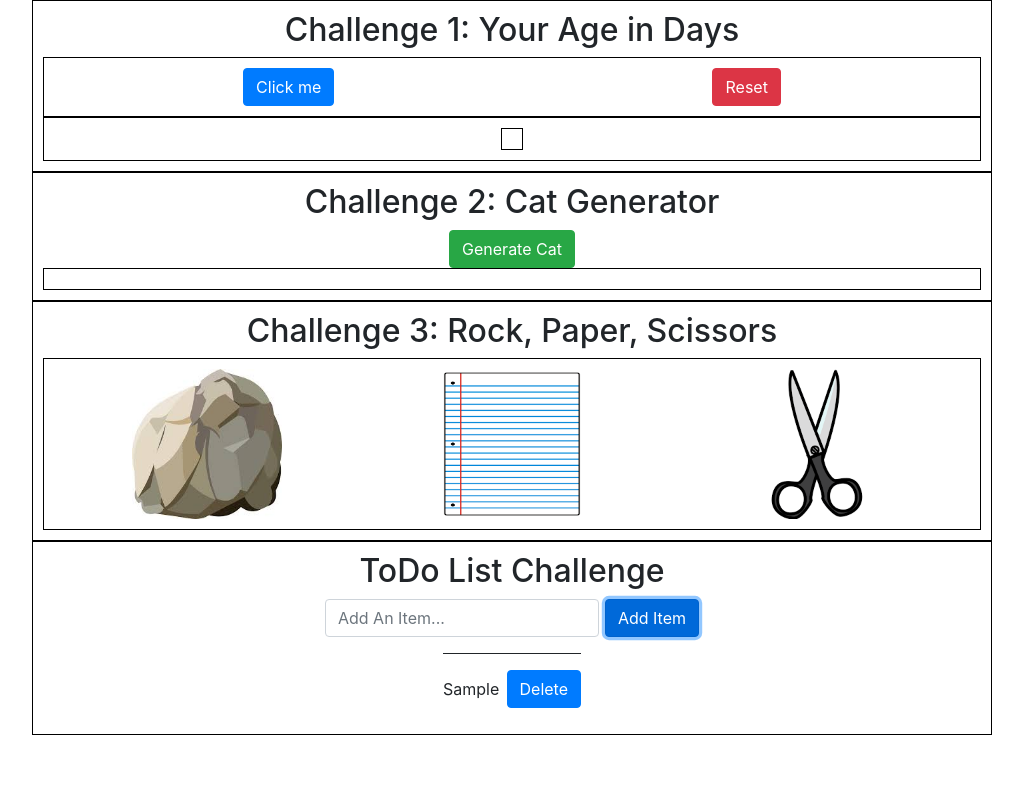
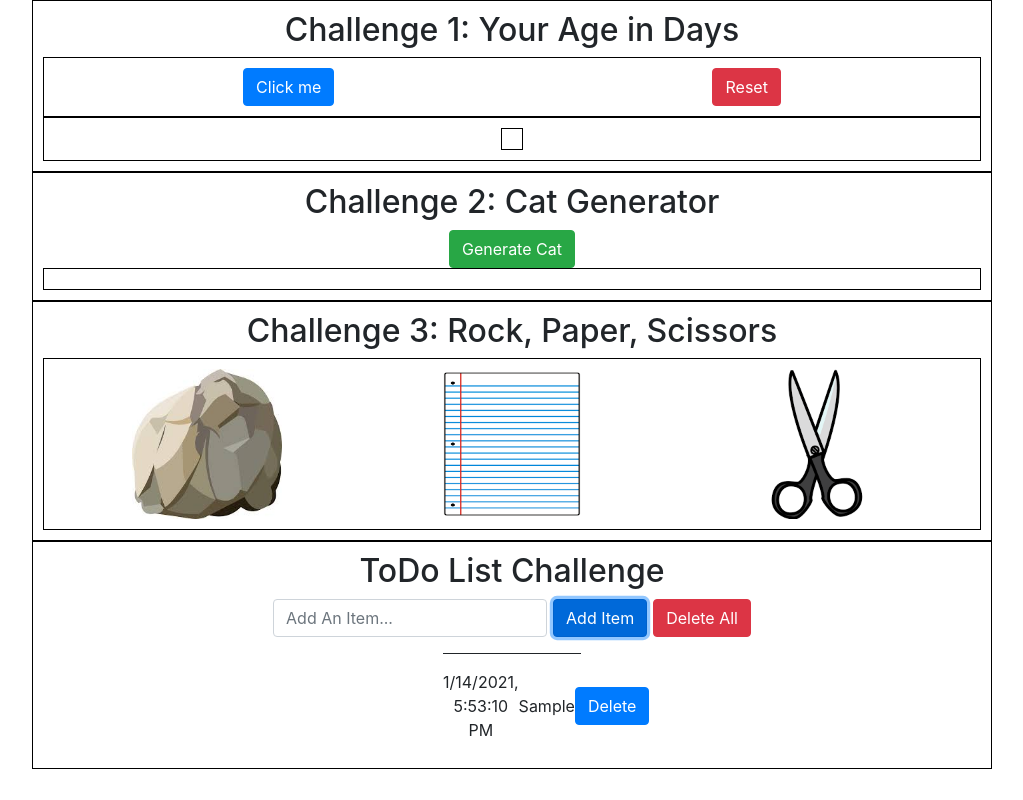
Before and after one commit to sid3github/js_cleverprogrammer, a plain HTML site: page index.html in a window 1280 px wide. Both pictures are taken after typing "Sample" into the empty fields and a click on the button "Add Item". Shown: the whole page, without its empty margins (128-1151 px from the left). Drawn offline with nearby package versions, Linux system fonts and the light colour scheme.

Commit message:
todo list app

```diff
--- a/css/style.css
+++ b/css/style.css
@@ -69,3 +69,7 @@
     align-items: center;
     margin-bottom: 10px;
 }
+
+.delete-todo-btn {
+    margin-left: 6px;
+}
--- a/index.html
+++ b/index.html
@@ -44,6 +44,7 @@
             <div class="todo-input">
                 <input type="text" class="form-control add-todo-input" placeholder="Add An Item...">
                 <button class="btn btn-primary add-todo-btn">Add Item</button>
+                <button class="btn btn-danger delete-todo-btn">Delete All</button>
             </div>
             <ul class="todo-list-container">
                 <!-- create in JS "li" element -->
--- a/js/script.js
+++ b/js/script.js
@@ -80,16 +80,21 @@ function decideWinner(yourChoice, computerChoice) {
 // Simple ToDo List
 
 let todoBtn = document.querySelector('.add-todo-btn');
+let deleteTodoBtn = document.querySelector('.delete-todo-btn');
 let todoListContainer = document.querySelector('.todo-list-container');
 let list;
 let node;
 let todo;
+let time;
 todoBtn.addEventListener('click', function () {
     let todoInput = document.querySelector('.add-todo-input');
     list = document.createElement('li');
     todo = list.classList.add('todo');
     node = document.createTextNode(todoInput.value);
-    list.append(node);
+    list.append(new Date().toLocaleString());
+    let span = document.createElement('span');
+    span.append(node);
+    list.append(span);
     let cancel = document.createElement('button');
     cancel.classList.add('btn');
     cancel.classList.add('btn-primary');
@@ -103,3 +108,7 @@ todoBtn.addEventListener('click', function () {
     });
 
 });
+
+deleteTodoBtn.addEventListener('click', function () {
+    todoListContainer.innerHTML = '';
+});
```
